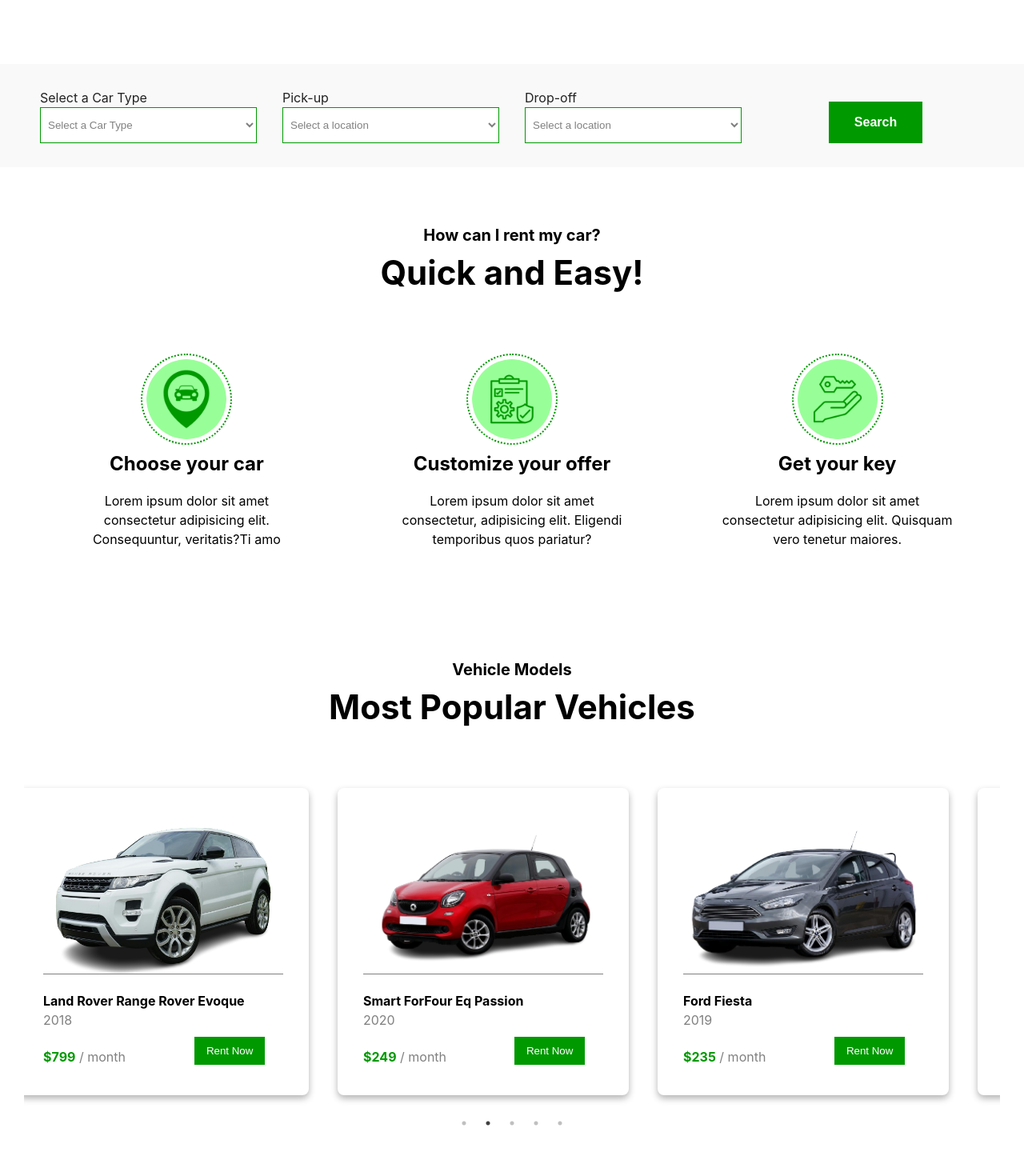
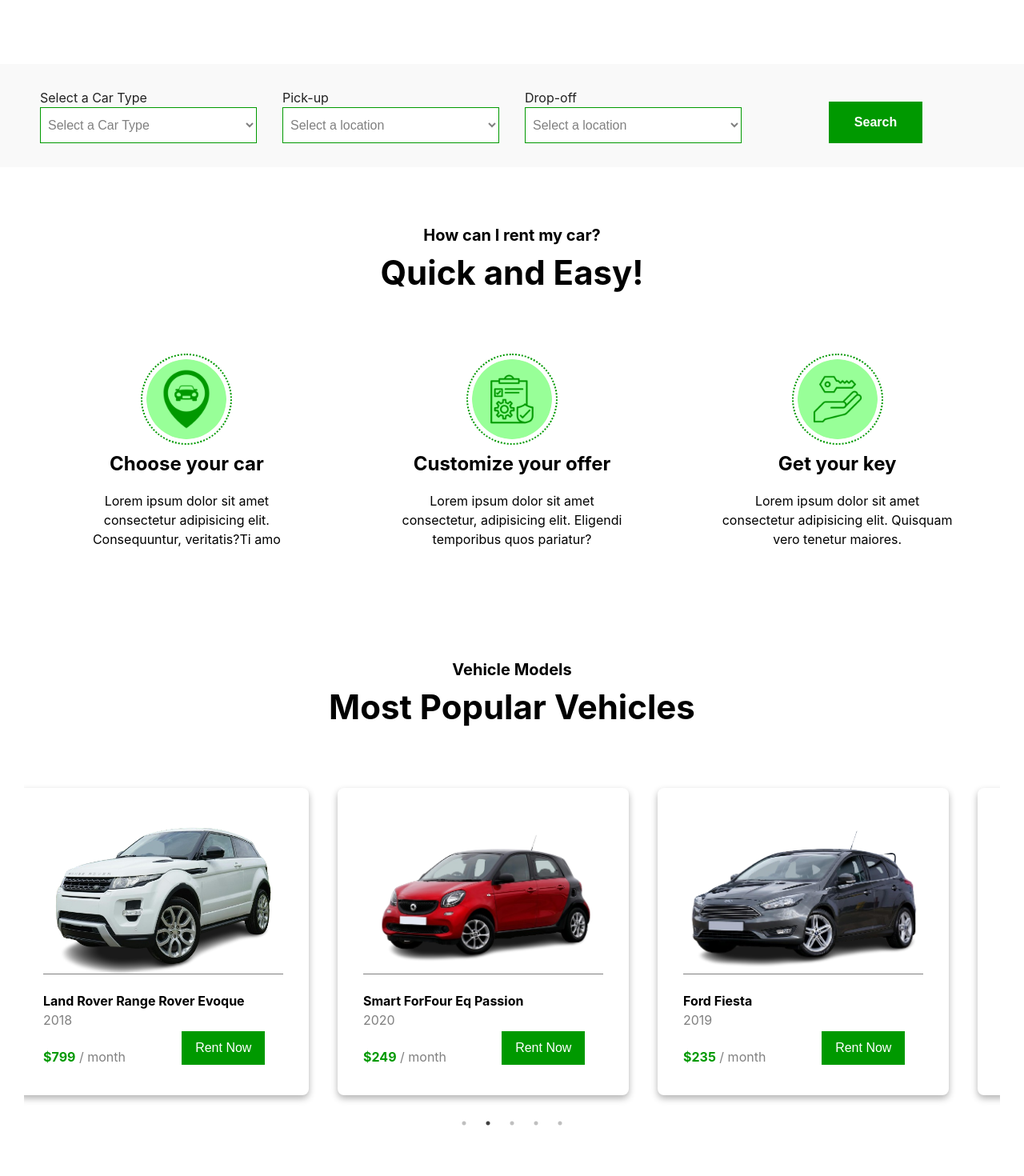
Before and after one commit to Filippoalotta/Car-rental, a React (Vite) app: page / in a window 1280 px wide. Shown: the part 560-2030 px from the top of the page at 80% size. Built offline with nearby package versions, Linux system fonts and the light colour scheme.

Commit message:
prova iphone responsive

```diff
--- a/src/assets/scss/Book.scss
+++ b/src/assets/scss/Book.scss
@@ -13,6 +13,7 @@
             display: block;
             text-align: left;
             color: #222222;
+            font-size: 16px;
         }
         .input-container select{
             padding: 5px;
@@ -22,6 +23,7 @@
             background-color: #fff;
             color: gray;
             outline: none;
+            font-size: 16px;
             &:focus{
                 border: 1px solid rgb(0, 255, 0);
                 transition: all ease-in-out 0.3s;
@@ -126,6 +128,7 @@
                             border: 1px solid $primaryColor;
                             color: #222222;
                             outline: none;
+                            font-size: 16px;
                             &:focus{
                                 border: 1px solid rgb(0, 255, 0);
                                 transition: all ease-in-out 0.3s;
@@ -152,7 +155,7 @@
         .modal-window{
             width: 70vw;
             .head-comp{
-                flex-direction: column;
+                flex-direction: column-reverse;
                 text-align: center;
                 h2{
                     margin: 20px;
--- a/src/assets/scss/Card.scss
+++ b/src/assets/scss/Card.scss
@@ -39,7 +39,8 @@
             right: 15%;
             background-color: $primaryColor;
             color: #fff;
-            padding: 10px 15px;
+            padding: 12px 17px;
+            font-size: 16px;
             border: none;
             cursor: pointer;
             &:hover{
--- a/src/assets/scss/WhyChooseUs.scss
+++ b/src/assets/scss/WhyChooseUs.scss
@@ -23,7 +23,7 @@
             font-size: 22px;
         }
         button{
-            width: 150px;
+            width: 175px;
         }
     }
     img{
--- a/src/assets/scss/index.scss
+++ b/src/assets/scss/index.scss
@@ -44,7 +44,7 @@
 .button1 {
   border: 2px solid #000;
   padding: 15px 30px;
-  font-size: 1em;
+  font-size: 16px;
   font-weight: bold;
   color: #000;
   font-family: Arial, Helvetica, sans-serif;
@@ -61,7 +61,7 @@
 .button2 {
   border: 2px solid $primaryColor;
   padding: 15px 30px;
-  font-size: 1em;
+  font-size: 16px;
   font-weight: bold;
   color: $primaryColor;
   font-family: Arial, Helvetica, sans-serif;
```
